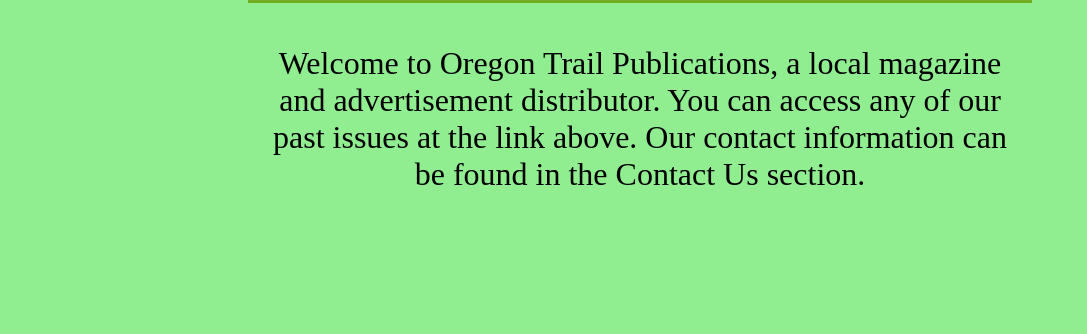
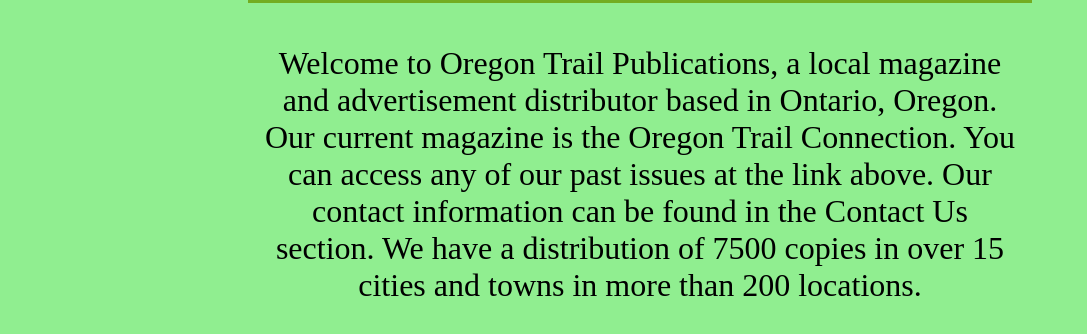
Before and after one commit to ChrisMathews393/Oregon-Trail-Publications, a plain HTML site: page index.html in a window 1280 px wide. Shown: the part 130-464 px from the top of the page, without its empty margins (0-1087 px from the left). Drawn offline with Linux system fonts and the light colour scheme.

Commit message:
Added more to description

```diff
--- a/OTP.css
+++ b/OTP.css
@@ -23,13 +23,13 @@
 
 }
 div#IntroDiv {
-    font-family: Arial
     font-size-adjust: auto;
     font-size: 200%;
     text-align: center;
     width: 60%;
     padding: 10px;
-    margin:auto
+    margin:auto;
+    font-stretch: extra-condensed;
 
 
 
--- a/index.html
+++ b/index.html
@@ -16,7 +16,7 @@
 <h1 id="MainHeader"> Oregon Trail Publications</h1>
 </div>
 <div id="IntroDiv">
-<p id="Introduction" title="Welcome to Oregon Trail Publications"> Welcome to Oregon Trail Publications, a local magazine and advertisement distributor. You can access any of our past issues at the link above. Our contact information can be found in the Contact Us section.</p>
+<p id="Introduction" title="Welcome to Oregon Trail Publications"> Welcome to Oregon Trail Publications, a local magazine and advertisement distributor based in Ontario, Oregon. Our current magazine is the Oregon Trail Connection. You can access any of our past issues at the link above. Our contact information can be found in the Contact Us section. We have a distribution of 7500 copies in over 15 cities and towns in more than 200 locations. </p>
 </div>
 </body>
 </html>
```
